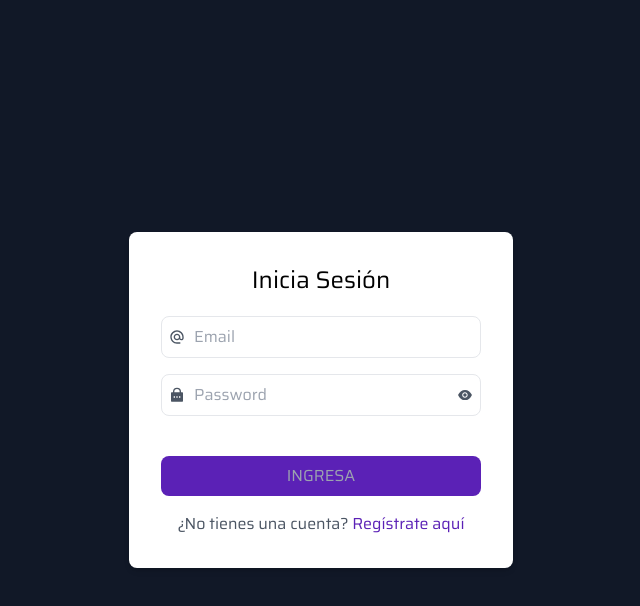
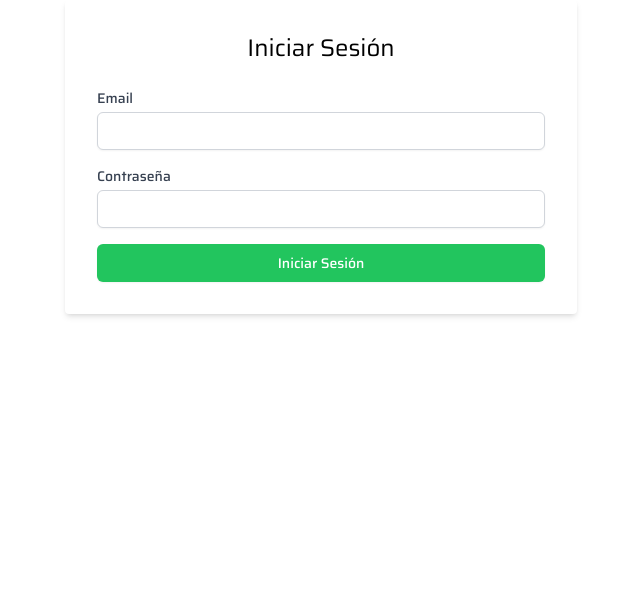
Before and after one commit to EstudioLauraVargas/ELV, a React (Vite) app in the folder laura-front/: page /login in a window 1280 px wide. Shown: the top 606 px of the page, without its empty margins (319-959 px from the left). Built offline with nearby package versions, Linux system fonts and the light colour scheme; no server answers; a web font is replaced by a local one.

Commit message:
Login funcionando en back y front

```diff
--- a/laura-front/src/App.jsx
+++ b/laura-front/src/App.jsx
@@ -7,13 +7,12 @@ import Landing from "./components/Landing/Landing";
 import Procedimientos from "./components/Procedimientos/Procedimientos";
 import Register from "./components/pages/auth/Register";
 import Cursos from "./components/Cursos/Cursos";
-import { AuthProvider } from "./AuthContext";
 import Users from "./components/Users";
 import Video from "./components/services/Video"
 
 function App() {
   return (
-    <AuthProvider>
+
       <Routes>
 
       <Route path="/" element={<Landing />} />
@@ -27,7 +26,7 @@ function App() {
         <Route path="/users" element={<Users />} />
 
       </Routes>
-    </AuthProvider>
+
   );
 }
 
--- a/laura-front/src/AuthContext.jsx
+++ /dev/null
@@ -1,41 +0,0 @@
-// AuthContext.js
-import { createContext, useContext, useEffect, useState } from 'react';
-import { auth } from './firebaseConfig';
-import { onAuthStateChanged, signInWithEmailAndPassword, signOut, createUserWithEmailAndPassword } from 'firebase/auth';
-import PropTypes from 'prop-types'
-
-
-const AuthContext = createContext();
-
-// eslint-disable-next-line react-refresh/only-export-components
-export const useAuth = () => useContext(AuthContext);
-
-export const AuthProvider = ({ children }) => {
-  const [currentUser, setCurrentUser] = useState(null);
-  const [loading, setLoading] = useState(true);
-
-  useEffect(() => {
-    const unsubscribe = onAuthStateChanged(auth, user => {
-      setCurrentUser(user);
-      setLoading(false);
-    });
-
-    return unsubscribe;
-  }, []);
-
-  const login = (email, password) => signInWithEmailAndPassword(auth, email, password);
-  const register = (email, password) => createUserWithEmailAndPassword(auth, email, password);
-  const logout = () => signOut(auth);
-
-  return (
-    <AuthContext.Provider value={{ currentUser, login, register, logout }}>
-      {!loading && children}
-    </AuthContext.Provider>
-  );
-};
-
-
-// Define las propTypes para AuthProvider
-AuthProvider.propTypes = {
-  children: PropTypes.node.isRequired
-};
--- a/laura-front/src/Redux/Actions/actions.js
+++ b/laura-front/src/Redux/Actions/actions.js
@@ -227,15 +227,17 @@ export const login = (email, password) => async (dispatch) => {
       },
     };
 
-    const { data } = await axios.post(`${BASE_URL}/auth/login`,{ email, password }, config);
+    // Asegúrate de que la URL sea correcta
+    const { data } = await axios.post(`${BASE_URL}/auth/signin`, { email, password }, config);
+    console.log(`${BASE_URL}/auth/signin`);
 
     // Decodifica el token para obtener el rol del usuario
-      const decodedToken = jwtDecode(data.data.token);
+    const decodedToken = jwtDecode(data.data.token); // Accede a data.data.token
     const userInfo = {
-        token: data.token,
+      token: data.data.token, // Accede a data.data.token
       role: decodedToken.role,
-        n_document: decodedToken.n_document, // Agregar n_document desde el token decodificado
-        message: data.message,
+      document: decodedToken.document,
+      message: data.data.message,
     };
 
     dispatch({
--- a/laura-front/src/components/Users.jsx
+++ b/laura-front/src/components/Users.jsx
@@ -1,6 +1,6 @@
 // src/components/Users.js
 import  { useEffect, useState } from 'react';
-import { addUser, getUsers } from '../firestoreService';
+
 
 const Users = () => {
   const [users, setUsers] = useState([]);
--- a/laura-front/src/components/pages/auth/Login.jsx
+++ b/laura-front/src/components/pages/auth/Login.jsx
@@ -1,127 +1,65 @@
-// src/components/Login.js
-import  {useState} from'react'
-import {Link}  from 'react-router-dom'
-import { useAuth } from "../../../AuthContext";
-import { MdAlternateEmail } from "react-icons/md";
-import { RiLockPasswordFill } from "react-icons/ri";
-import { AiFillEyeInvisible, AiFillEye } from 'react-icons/ai';
-import { toast } from 'react-toastify';
-import 'react-toastify/dist/ReactToastify.css'
+import React, { useState } from 'react';
+import { useDispatch, useSelector } from 'react-redux';
+import { login } from '../../../Redux/Actions/actions';
+import { useNavigate } from 'react-router-dom';
 
 const Login = () => {
-  const [showPass, setShowPass]= useState(false);
-  const [email, setEmail] = useState("");
-  const [password, setPassword] = useState("");
-  const { login } = useAuth();
+  const [email, setEmail] = useState('');
+  const [password, setPassword] = useState('');
 
-  const handleShowPass= () => {
-setShowPass(!showPass)
+  const dispatch = useDispatch();
+  const navigate = useNavigate();
+  const userLogin = useSelector((state) => state.userLogin);
+  console.log(userLogin);
+  const { loading, error, userInfo } = userLogin;
+
+  const submitHandler = (e) => {
+    e.preventDefault();
+    dispatch(login(email, password));
+  };
+
+  if (userInfo) {
+    navigate('/');
   }
 
-  const validatePassword = (password) => {
-    const minLength = 6;
-    const hasUpperCase = /[A-Z]/.test(password);
-    const hasNumber = /\d/.test(password);
-    const hasSpecialChar = /[!@#$%^&*(),.?":{}|<>]/.test(password);
-
-    if (password.length < minLength) {
-      return "La contraseña debe tener al menos 6 caracteres.";
-    }
-    if (!hasUpperCase) {
-      return "La contraseña debe tener al menos una letra mayúscula.";
-    }
-    if (!hasNumber) {
-      return "La contraseña debe tener al menos un número.";
-    }
-    if (!hasSpecialChar) {
-      return "La contraseña debe tener al menos un carácter especial.";
-    }
-    return null;
-  };
-
-  const handleSubmit = async (e) => {
-    e.preventDefault();
-    const passwordError = validatePassword(password);
-    if (passwordError) {
-      toast.error(passwordError, {
-        className: 'Toastify__toast--custom',
-        progressClassName: 'Toastify__progress-bar--custom'
-      });
-      return;
-    }
-    try {
-      await login(email, password);
-      toast.success('Inicio de sesión exitoso', {
-        className: 'Toastify__toast--custom',
-        progressClassName: 'Toastify__progress-bar--custom'
-      });
-    } catch (error) {
-      let errorMessage;
-      switch (error.code) {
-        case 'auth/operation-not-allowed':
-          errorMessage = 'Operación no permitida. Por favor, contacta al administrador.';
-          break;
-        case 'auth/user-not-found':
-          errorMessage = 'Usuario no encontrado. Por favor, regístrate primero.';
-          break;
-        case 'auth/wrong-password':
-          errorMessage = 'Contraseña incorrecta. Por favor, inténtalo de nuevo.';
-          break;
-        case 'auth/invalid-email':
-          errorMessage = 'Correo electrónico inválido. Por favor, verifica tu correo.';
-          break;
-        default:
-          errorMessage = `Error: ${error.message}`;
-      }
-      toast.error(errorMessage, {
-        className: 'Toastify__toast--custom',
-        progressClassName: 'Toastify__progress-bar--custom'
-      });
-      console.error(error);
-    }
-  };
-
-
   return (
-    <div className="min-h-screen flex items-center p-6 justify-center bg-gray-900">
-      <div className="bg-white p-8 rounded-lg  text-center items-center shadow-md w-full md:w-96">
-        <div>
-          <h1 className="text-2xl mb-5"> Inicia Sesión</h1>
-        </div>
-        <form onSubmit={handleSubmit} className="flex flex-col gap-4">
-        <div className="relative">
-          <MdAlternateEmail className="absolute left-2 top-1/2 -translate-y-1/2 text-gray-600"/>
+    <div className="container mx-auto px-4">
+      <form onSubmit={submitHandler} className="max-w-lg mx-auto bg-white p-8 rounded shadow-md">
+        <h2 className="text-2xl mb-6 text-center">Iniciar Sesión</h2>
+        {error && <div className="bg-red-100 border border-red-400 text-red-700 px-4 py-3 rounded relative">{error}</div>}
+        <div className="mb-4">
+          <label htmlFor="email" className="block text-sm font-medium text-gray-700">
+            Email
+          </label>
           <input
             type="email"
-            className="border border-gray-200 w-full outline-none py-2 px-8 rounded-lg"
+            id="email"
             value={email}
             onChange={(e) => setEmail(e.target.value)}
-            placeholder="Email"
+            className="mt-1 block w-full px-3 py-2 border border-gray-300 rounded-md shadow-sm focus:outline-none focus:ring-indigo-500 focus:border-indigo-500 sm:text-sm"
           />
         </div>
-        <div className="relative">
-          <RiLockPasswordFill className="absolute left-2 top-1/2 -translate-y-1/2 text-gray-600 hover:cursor-pointer"/>
+        <div className="mb-4">
+          <label htmlFor="password" className="block text-sm font-medium text-gray-700">
+            Contraseña
+          </label>
           <input
-            type={showPass ? "text" : "password"}
-            className="border border-gray-200 w-full outline-none py-2 px-8 rounded-lg"
+            type="password"
+            id="password"
             value={password}
             onChange={(e) => setPassword(e.target.value)}
-            placeholder="Password"
+            className="mt-1 block w-full px-3 py-2 border border-gray-300 rounded-md shadow-sm focus:outline-none focus:ring-indigo-500 focus:border-indigo-500 sm:text-sm"
           />
-          {showPass ? (
-           <AiFillEyeInvisible onClick={handleShowPass} className="absolute right-2 top-1/2 -translate-y-1/2 text-gray-600 hover:cursor-pointer"/>
-          ) :(<AiFillEye onClick={handleShowPass} className="absolute right-2 top-1/2 -translate-y-1/2 text-gray-600 hover:cursor-pointer"/> )}
-
         </div>
         <div>
-          <button className=" mt-6 bg-violet-800 text-gray-400 uppercase w-full py-2 px-6 rounded-lg hover:scale-105 transition-all"
-          type="submit">ingresa</button>
-          </div>
-        </form>
-        <div className="mt-4">
-          <p className="text-gray-600">¿No tienes una cuenta? <Link to="/register" className="text-violet-800 hover:underline">Regístrate aquí</Link></p>
+          <button
+            type="submit"
+            className="w-full bg-green-500 text-white py-2 px-4 border border-transparent rounded-md shadow-sm text-sm font-medium hover:bg-green-700 focus:outline-none focus:ring-2 focus:ring-offset-2 focus:ring-indigo-500"
+          >
+            {loading ? 'Cargando...' : 'Iniciar Sesión'}
+          </button>
         </div>
-      </div>
+      </form>
     </div>
   );
 };
--- a/laura-front/src/firebaseConfig.js
+++ /dev/null
@@ -1,23 +0,0 @@
-
-import { initializeApp } from 'firebase/app';
-import { getAuth } from 'firebase/auth';
-import { getFirestore } from 'firebase/firestore';
-
-
-
-const firebaseConfig = {
-  apiKey: "AIzaSyBZN1zCODMRr1tYQHbGl-LvEZz-sdf0xJA",
-  authDomain: "academialv-5f05b.firebaseapp.com",
-  projectId: "academialv-5f05b",
-  storageBucket: "academialv-5f05b.appspot.com",
-  messagingSenderId: "717699670752",
-  appId: "1:717699670752:web:ed178b261f549d19746685"
-};
-
-// Initialize Firebase
-const app = initializeApp(firebaseConfig);
-
-const auth = getAuth(app);
-const db = getFirestore(app);
-
-export { auth, db };
--- a/laura-front/src/firestoreService.js
+++ /dev/null
@@ -1,23 +0,0 @@
-// src/firestoreService.js
-import { db } from './firebaseConfig';
-import { collection, addDoc, getDocs } from 'firebase/firestore';
-
-const addUser = async (user) => {
-  try {
-    const docRef = await addDoc(collection(db, 'users'), user);
-    console.log('Document written with ID: ', docRef.id);
-  } catch (e) {
-    console.error('Error adding document: ', e);
-  }
-};
-
-const getUsers = async () => {
-  const querySnapshot = await getDocs(collection(db, 'users'));
-  const users = [];
-  querySnapshot.forEach((doc) => {
-    users.push({ id: doc.id, ...doc.data() });
-  });
-  return users;
-};
-
-export { addUser, getUsers };
```
Also changed, not shown: 1 other file (tests, documents, lock files or other folders). Lines whose indentation alone changed are shown as unchanged.
